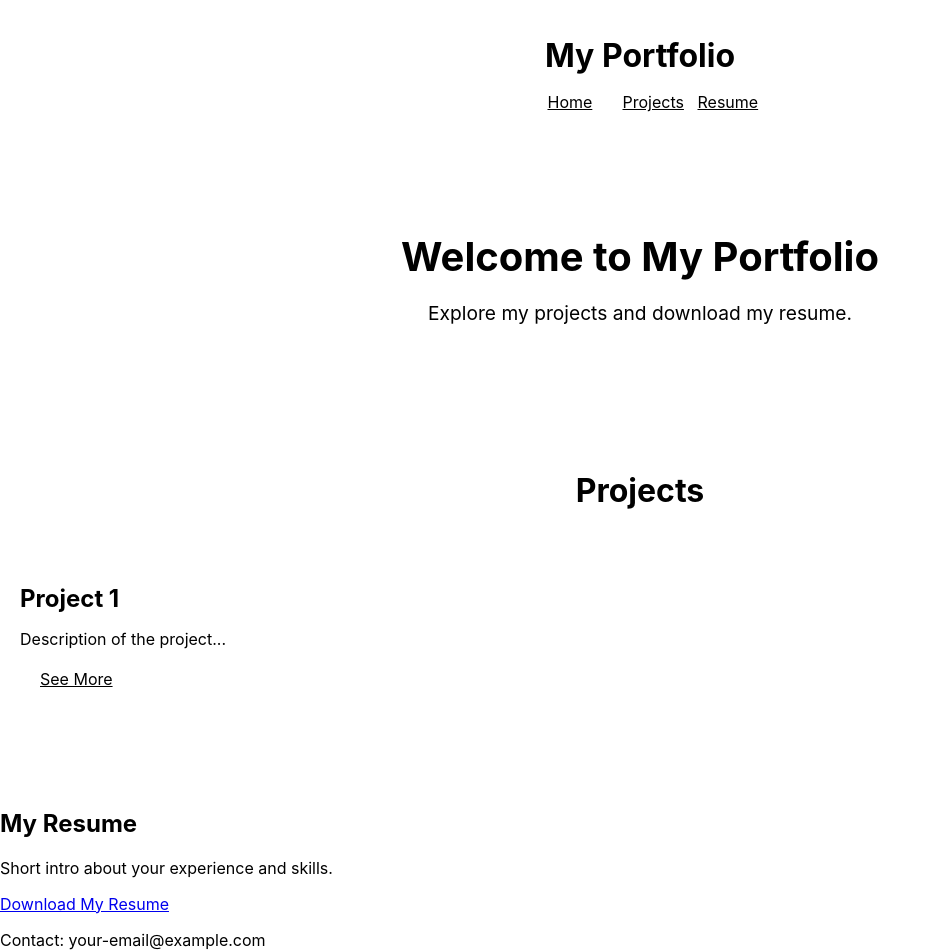
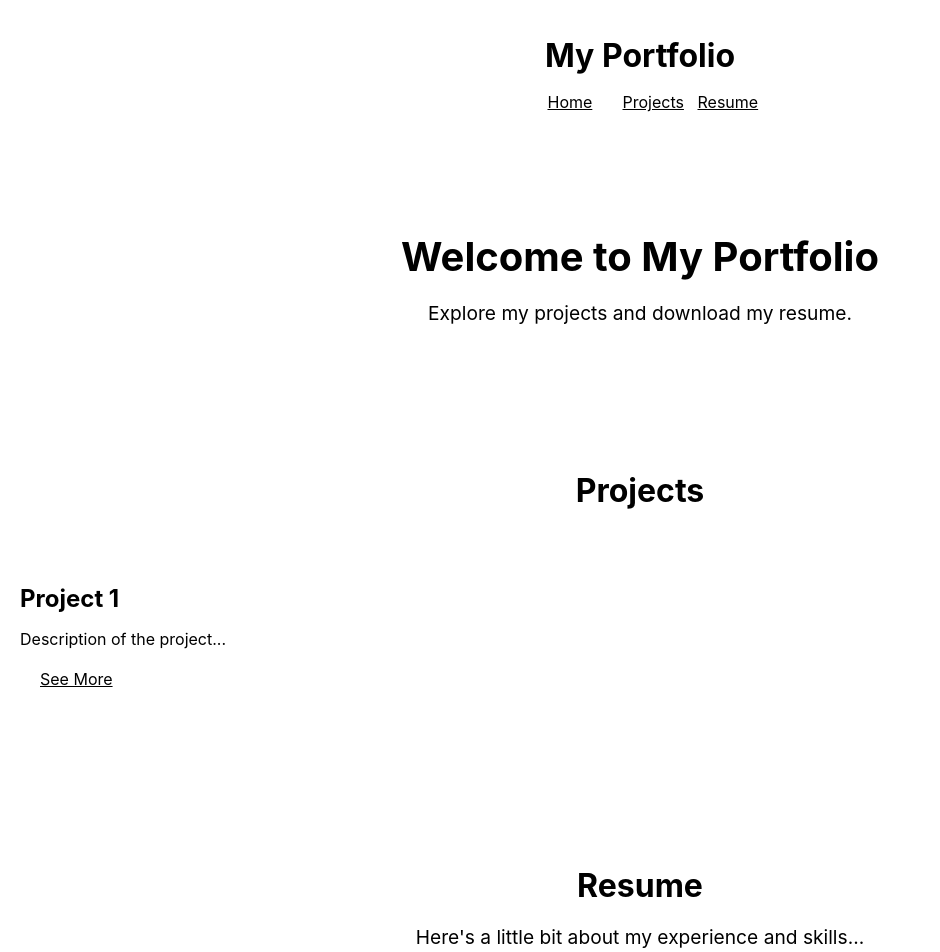
Before and after one commit to qrispi/christopher-baum, a React (Create React App) app: page / in a window 1280 px wide. Shown: the top 952 px of the page, without its empty margins (0-940 px from the left). Built offline with nearby package versions, Linux system fonts and the light colour scheme.

Commit message:
Update Resume styling

```diff
--- a/src/components/Resume.js
+++ b/src/components/Resume.js
@@ -1,12 +1,13 @@
 import React from 'react';
+import '../styles/Resume.css';
 
 const Resume = () => {
     return (
-        <section>
-            <h2>My Resume</h2>
-            <p>Short intro about your experience and skills.</p>
-            <a href="path/to/your/resume.pdf" download>Download My Resume</a>
-        </section>
+        <div className="resume">
+            <h2>Resume</h2>
+            <p>Here's a little bit about my experience and skills...</p>
+            <a href="path-to-your-resume.pdf" download>Download My Resume</a>
+        </div>
     );
 };
 
--- a/src/styles/Resume.css
+++ b/src/styles/Resume.css
@@ -0,0 +1,29 @@
+.resume {
+    padding: 50px 0;
+    text-align: center;
+  }
+
+  .resume h2 {
+    font-size: 2em;
+    color: var(--color-primary);
+    margin-bottom: 20px;
+  }
+
+  .resume p {
+    font-size: 1.2em;
+    color: var(--color-secondary);
+    margin-bottom: 20px;
+  }
+
+  .resume a {
+    display: inline-block;
+    padding: 10px 20px;
+    background-color: var(--color-primary);
+    color: var(--color-tertiary);
+    border-radius: 5px;
+  }
+
+  .resume a:hover {
+    background-color: var(--color-tertiary);
+    color: var(--color-primary);
+  }
```
